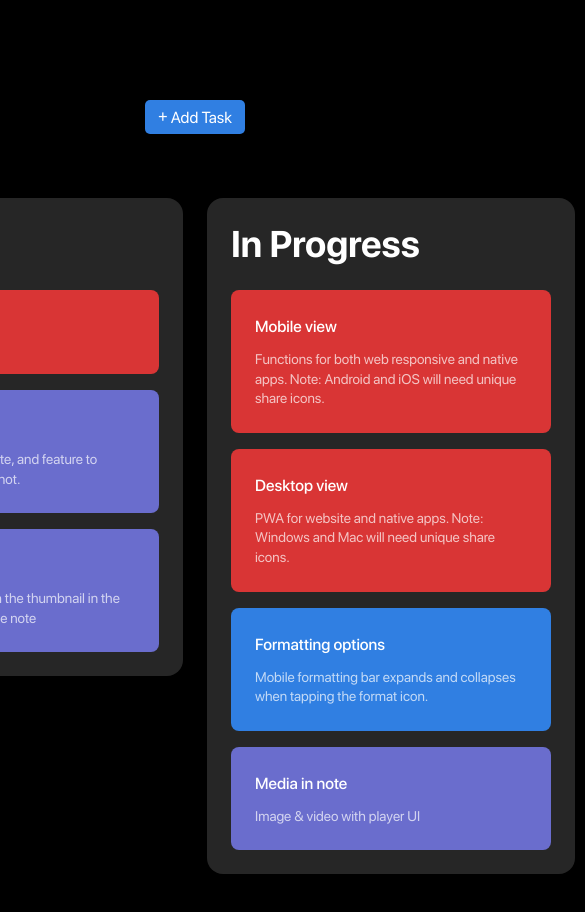
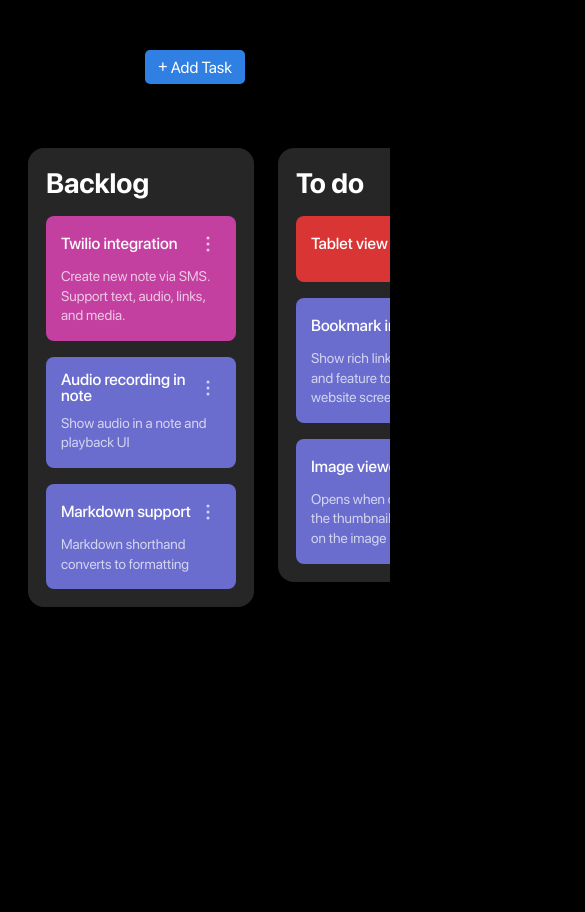
Before and after one commit to korucuoglu/kanban, a Vue app: page /#/ in a window 390 px wide. Shown: the top 912 px of the page, 585 px wide, since content can reach past the window. Built offline with nearby package versions, Linux system fonts and the light colour scheme.

Commit message:
Responsive duzenlemeler yapildi.

```diff
--- a/index.html
+++ b/index.html
@@ -3,7 +3,7 @@
   <head>
     <meta charset="UTF-8" />
     <link rel="icon" href="/favicon.ico" />
-    <meta name="viewport" content="width=device-width, initial-scale=1.0" />
+    <meta name="viewport" content="width=device-width, initial-scale=1.0, user-scalable=no" />
     <title>Vite App</title>
   </head>
   <body>
--- a/src/components/Kanban/Item.vue
+++ b/src/components/Kanban/Item.vue
@@ -130,5 +130,12 @@ const getTask = (element, tabId) => {
     font-size: 14px;
     opacity: 0.7;
   }
+
+  @media screen and (max-width: 768px) {
+    padding: 15px;
+    .top .btn-set {
+      visibility: visible;
+    }
+  }
 }
 </style>
--- a/src/components/Kanban/Tab.vue
+++ b/src/components/Kanban/Tab.vue
@@ -57,15 +57,22 @@ const tabTitleChange = (event, element) => {
 $tab-background: #262626;
 .tab {
   width: 100%;
+  overflow-x: auto;
+  padding-top: 4rem;
+  max-width: max-content;
 
   .tab-items {
     display: flex;
     justify-content: center;
-
+    align-items: flex-start;
     .tab-cover {
       padding: 0 12px;
-      /* width: calc(25% - 24px); */
-      cursor: grabbing;
+      width: calc(25% - 24px);
+      pointer-events: none;
+      display: flex;
+      justify-content: center;
+      align-items: flex-start;
+
       .title-board {
         font-size: 50px;
         color: #fff;
@@ -78,7 +85,10 @@ $tab-background: #262626;
         border-radius: 16px;
         display: flex;
         flex-direction: column;
-        width: 368px;
+        width: 100%;
+        max-width: 368px;
+        pointer-events: all;
+        cursor: grabbing;
         .title {
           margin-bottom: 24px;
 
@@ -101,5 +111,82 @@ $tab-background: #262626;
       }
     }
   }
+
+  @media screen and (max-width: 1300px) {
+    width: 100%;
+    padding: 5rem;
+
+    .tab-items {
+      .tab-cover {
+        width: calc(25% - 24px);
+        .tab-content {
+          width: 100%;
+          max-width: 370px;
+          padding: 18px;
+
+          .title {
+            margin-bottom: 25px;
+
+            input {
+              font-size: 34px;
+            }
+          }
+        }
+      }
+    }
+  }
+
+  @media screen and (max-width: 1100px) {
+    width: 100%;
+    padding: 4rem;
+
+    .tab-items {
+      justify-content: flex-start;
+      .tab-cover {
+        min-width: 320px;
+
+        .tab-content {
+          width: 100%;
+          max-width: 370px;
+          padding: 18px;
+
+          .title {
+            margin-bottom: 16px;
+
+            input {
+              font-size: 28px;
+            }
+          }
+        }
+      }
+    }
+  }
+
+  @media screen and (max-width: 576px) {
+    width: 100%;
+    padding: 4rem 1rem;
+
+    .tab-items {
+      justify-content: flex-start;
+      .tab-cover {
+        min-width: 250px;
+
+        .tab-content {
+          width: 100%;
+          max-width: 370px;
+          pointer-events: all;
+          padding: 18px;
+
+          .title {
+            margin-bottom: 16px;
+
+            input {
+              font-size: 28px;
+            }
+          }
+        }
+      }
+    }
+  }
 }
 </style>
--- a/src/components/Kanban/TaskOptions.vue
+++ b/src/components/Kanban/TaskOptions.vue
@@ -174,6 +174,7 @@ if (getCurrentTask.value != null) {
     .content {
       resize: none;
       height: 300px;
+      max-height: 20vh;
       width: 100%;
       font-weight: 400;
       font-size: 18px;
@@ -189,5 +190,24 @@ if (getCurrentTask.value != null) {
       }
     }
   }
+
+  @media screen and (max-width: 768px) {
+    overflow-y: auto;
+    .in {
+      top: 15vh;
+      margin-bottom: 4rem;
+      overflow-y: auto;
+      width: 90%;
+      .top {
+        .title {
+          font-size: 23px;
+        }
+      }
+
+      .content {
+        font-size: 14px;
+      }
+    }
+  }
 }
 </style>
--- a/src/components/Kanban/index.vue
+++ b/src/components/Kanban/index.vue
@@ -46,13 +46,15 @@ const getCurrentTask = computed(() => {
   width: 100%;
   height: 100%;
   .add-task-btn {
-    margin-bottom: 4rem;
-
     span {
       line-height: 1;
       vertical-align: text-top;
       margin-right: 3px;
     }
   }
+
+  @media screen and (max-width: 576px) {
+    padding: 50px 0 50px 0;
+  }
 }
 </style>
```
